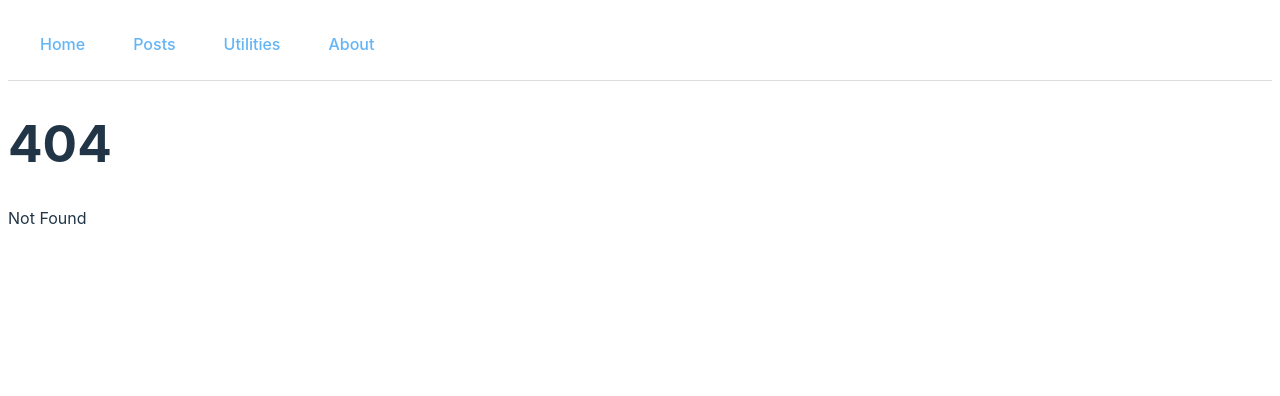
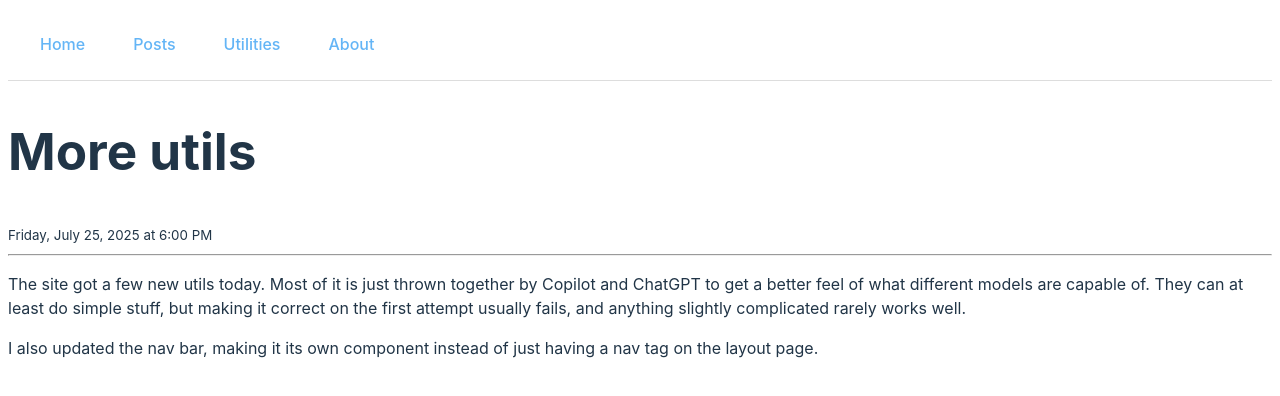
Before and after one commit to tellewsen/tellewsen.github.io, a SvelteKit app: page /posts/20250725 in a window 1280 px wide. Before the commit this address had no page. Shown: the top 396 px of the page. Built offline with nearby package versions, Linux system fonts and the light colour scheme.

Commit message:
Add post for todays updates

```diff
--- /dev/null
+++ b/src/routes/posts/20250725/+page.js
@@ -0,0 +1,8 @@
+export const load = () => {
+  return {
+    metadata: {
+      title: "More utils",
+      date: "2025-07-25T20:00:00+02:00",
+    }
+  };
+};
--- /dev/null
+++ b/src/routes/posts/20250725/+page.svelte
@@ -0,0 +1,20 @@
+<script>
+	import Timestamp from '$lib/Timestamp.svelte';
+	export let data;
+</script>
+
+<article>
+	<h1>{data.metadata.title}</h1>
+	<small><Timestamp iso={data.metadata.date} /></small>
+	<hr />
+	<p>
+		The site got a few new utils today. Most of it is just thrown together by Copilot and ChatGPT to
+		get a better feel of what different models are capable of. They can at least do simple stuff,
+		but making it correct on the first attempt usually fails, and anything slightly complicated
+		rarely works well.
+	</p>
+	<p>
+		I also updated the nav bar, making it its own component instead of just having a nav tag on the
+		layout page.
+	</p>
+</article>
```
